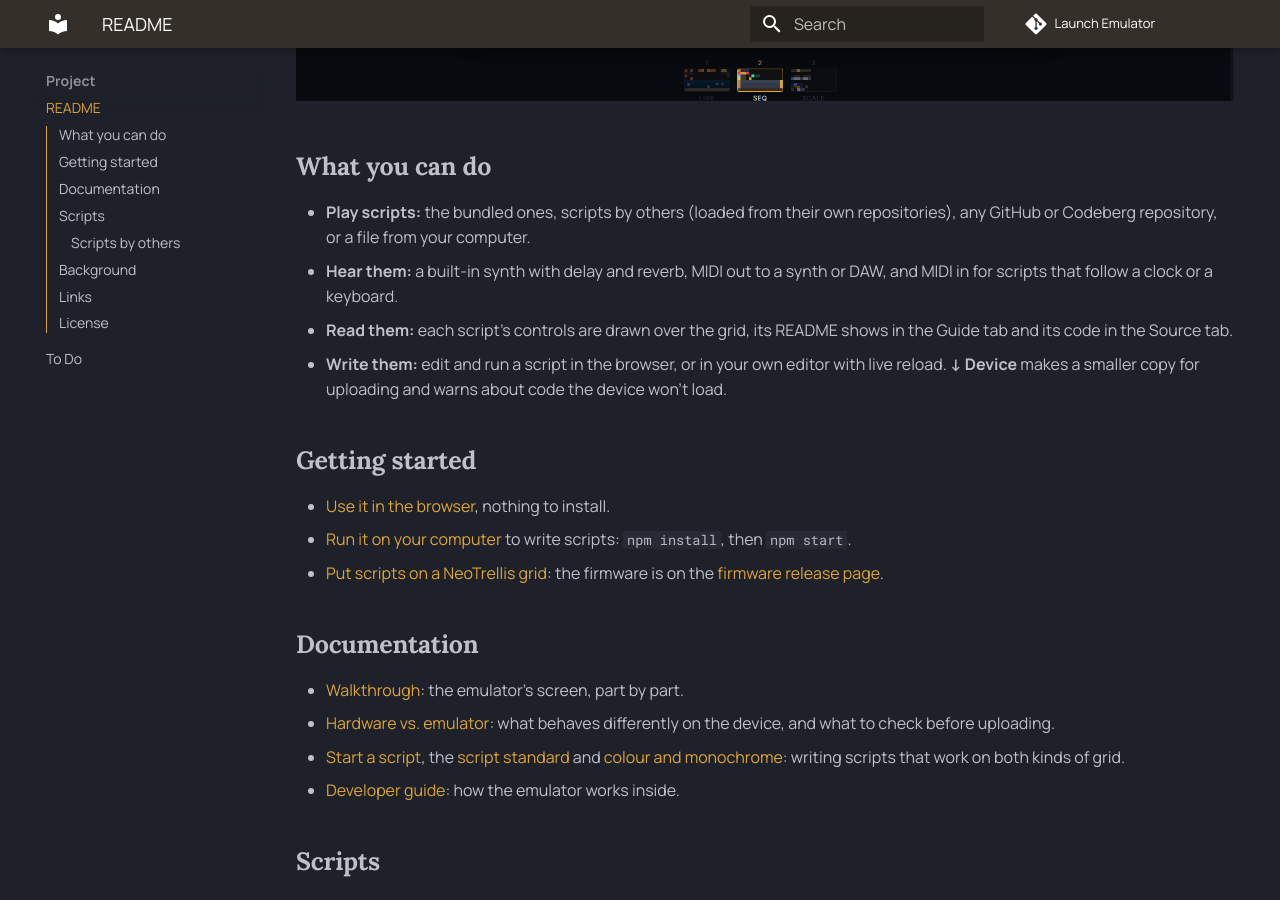
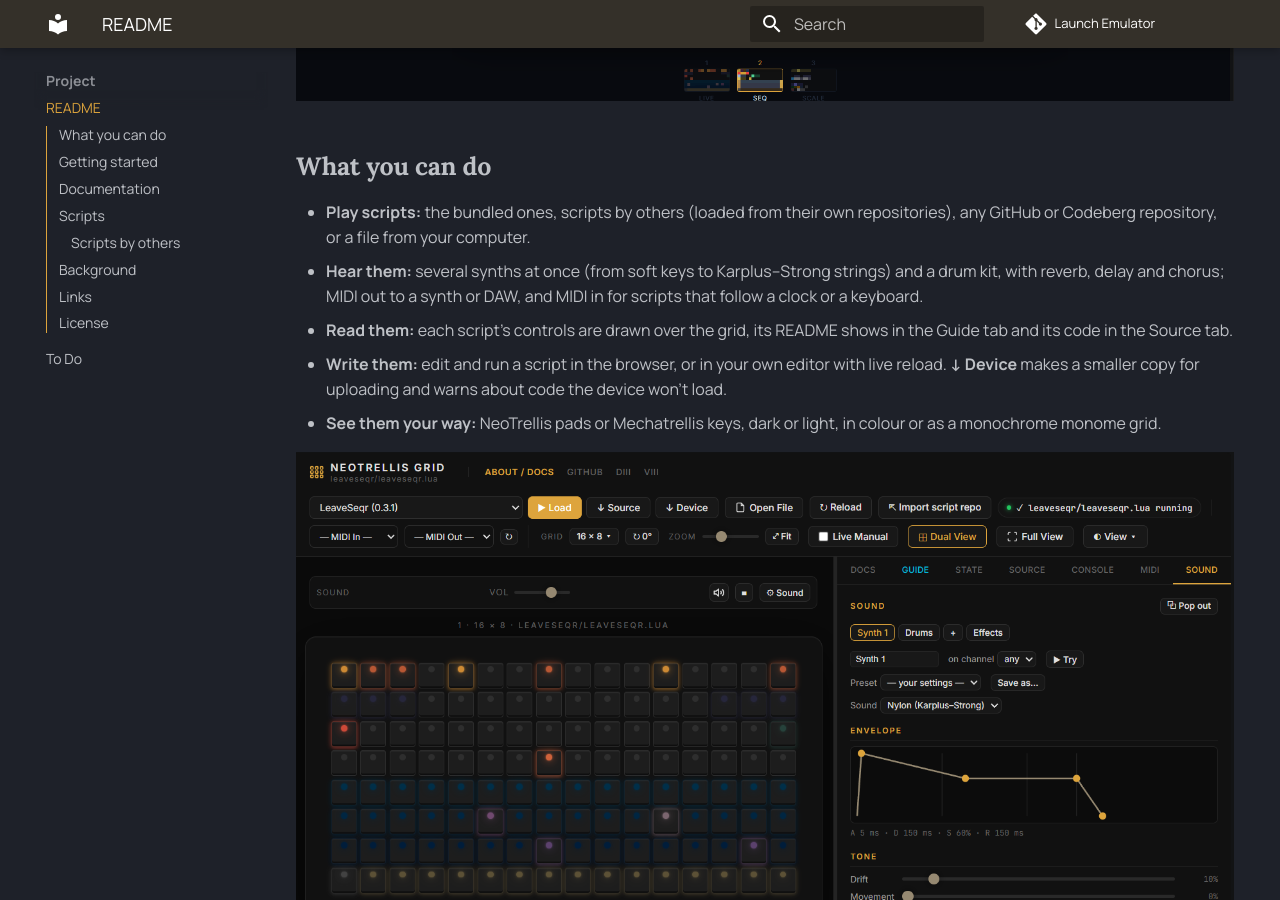
Before and after one commit to jonwaterschoot/diii-neotrellis-emulator, an MkDocs documentation site: the page built from docs/main-readme.md, in a window 1280 px wide and 900 px high, scrolled down 1178 px. Built offline with MkDocs 1.6.1 and Material for MkDocs 9.7.7, drawn with Linux system fonts in a browser that asks for light colours.

Commit message:
docs: Mechatrellis and Sound tab screenshot
In the README (with an updated "Hear them" and a line on the looks) and
at the top of the walkthrough's Sound tab section.

Co-Authored-By: Claude Opus 5.5 <noreply@anthropic.com>

```diff
--- a/README.md
+++ b/README.md
@@ -9,9 +9,12 @@ A browser emulator for [monome iii](https://monome.org/docs/iii/) grid scripts.
 ## What you can do
 
 - **Play scripts:** the bundled ones, scripts by others (loaded from their own repositories), any GitHub or Codeberg repository, or a file from your computer.
-- **Hear them:** a built-in synth with delay and reverb, MIDI out to a synth or DAW, and MIDI in for scripts that follow a clock or a keyboard.
+- **Hear them:** several synths at once (from soft keys to Karplus–Strong strings) and a drum kit, with reverb, delay and chorus; MIDI out to a synth or DAW, and MIDI in for scripts that follow a clock or a keyboard.
 - **Read them:** each script's controls are drawn over the grid, its README shows in the Guide tab and its code in the Source tab.
 - **Write them:** edit and run a script in the browser, or in your own editor with live reload. **↓ Device** makes a smaller copy for uploading and warns about code the device won't load.
+- **See them your way:** NeoTrellis pads or Mechatrellis keys, dark or light, in colour or as a monochrome monome grid.
+
+![LeaveSeqr on Mechatrellis keys, with a Karplus–Strong synth open in the Sound tab](docs/img/emulator_mechatrellis.png)
 
 ## Getting started
 
```
Also changed, not shown: docs/walkthrough.md (+2 -0 lines), docs/img/emulator_mechatrellis.png (added).
